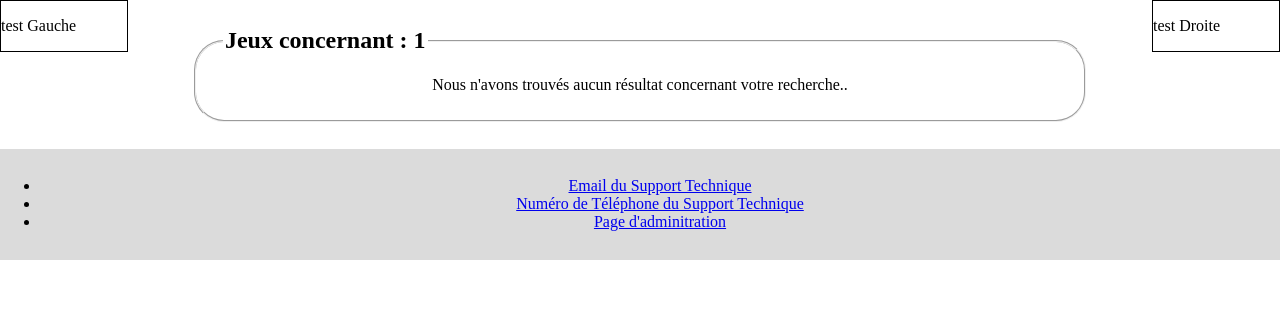
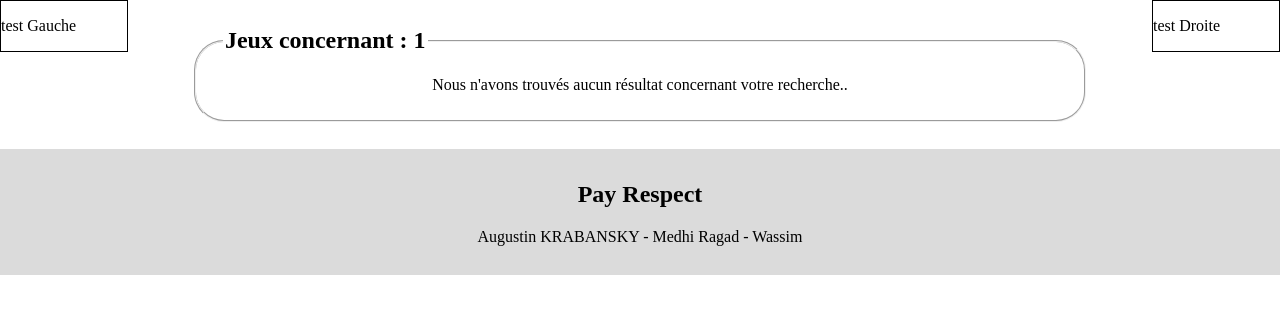
Before and after one commit to AugustinKrb/PayRespect-site-Jeux-videos-, a PHP site: page /pages/recherche.php?recherche=1 in a window 1280 px wide. Shown: the part 158-472 px from the top of the page. Run offline with PHP 8.4, Linux system fonts and the light colour scheme; data that the repository does not hold is empty.

Commit message:
Changement footer

```diff
--- a/pages/recherche.php
+++ b/pages/recherche.php
@@ -90,11 +90,8 @@
         </main>
 
         <footer>
-            <ul>
-                <li><a href="mailto:nomdequipe@wanadoo.fr"> Email du Support Technique</a></li>
-                <li><a href="tel:+3374518754"> Numéro de Téléphone du Support Technique</a></li>
-                <li><a  target="_blank"  href="#">Page d'adminitration</a></li>
-            </ul>
+            <h2>Pay Respect</h2>
+            <p>Augustin KRABANSKY - Medhi Ragad - Wassim</p>
         </footer>
     </body>
 </html>
```
